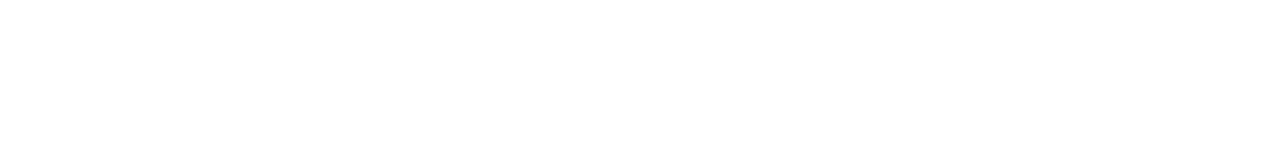
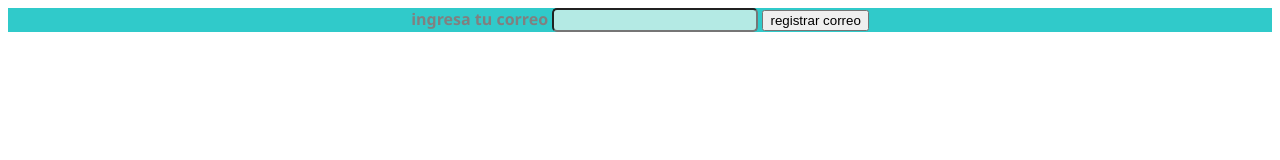
Before and after one commit to rafael31p/ProyectoGit, a plain HTML site: page Index.html in a window 1280 px wide. Drawn offline with Linux system fonts and the light colour scheme.

Commit message:
Se agrego un boton para que el cliente pueda registrar su correo

```diff
--- a/Estilos/Estilos.CSS
+++ b/Estilos/Estilos.CSS
@@ -0,0 +1,23 @@
+#footer
+{
+    background-color: rgba(13, 193, 193, 0.853);
+    text-align: center;
+    font-family: 'Segoe UI', Tahoma, Geneva, Verdana, sans-serif;
+}
+#registroCorreo
+{
+    font-family: 'Segoe UI', Tahoma, Geneva, Verdana, sans-serif;
+    color: gray;
+    font-weight: bold;
+}
+#correo
+{
+    font-family: 'Segoe UI', Tahoma, Geneva, Verdana, sans-serif;
+    background: rgba(194, 238, 231, 0.903);
+    border-radius: 5px;
+    color: white;
+}
+#BtnCorreo
+{
+
+}
--- a/Index.html
+++ b/Index.html
@@ -8,8 +8,12 @@
     <link rel="stylesheet" href="Estilos/Estilos.CSS">
 </head>
 <body>
-    <footer>
-
+    <footer id="footer">
+        <div id="registroCorreo">
+            ingresa tu correo
+            <input type="text" name="" id="correo">
+            <button type="submit" id="BtnCorreo">registrar correo</button>
+        </div>
     </footer>
 
 </body>
```
